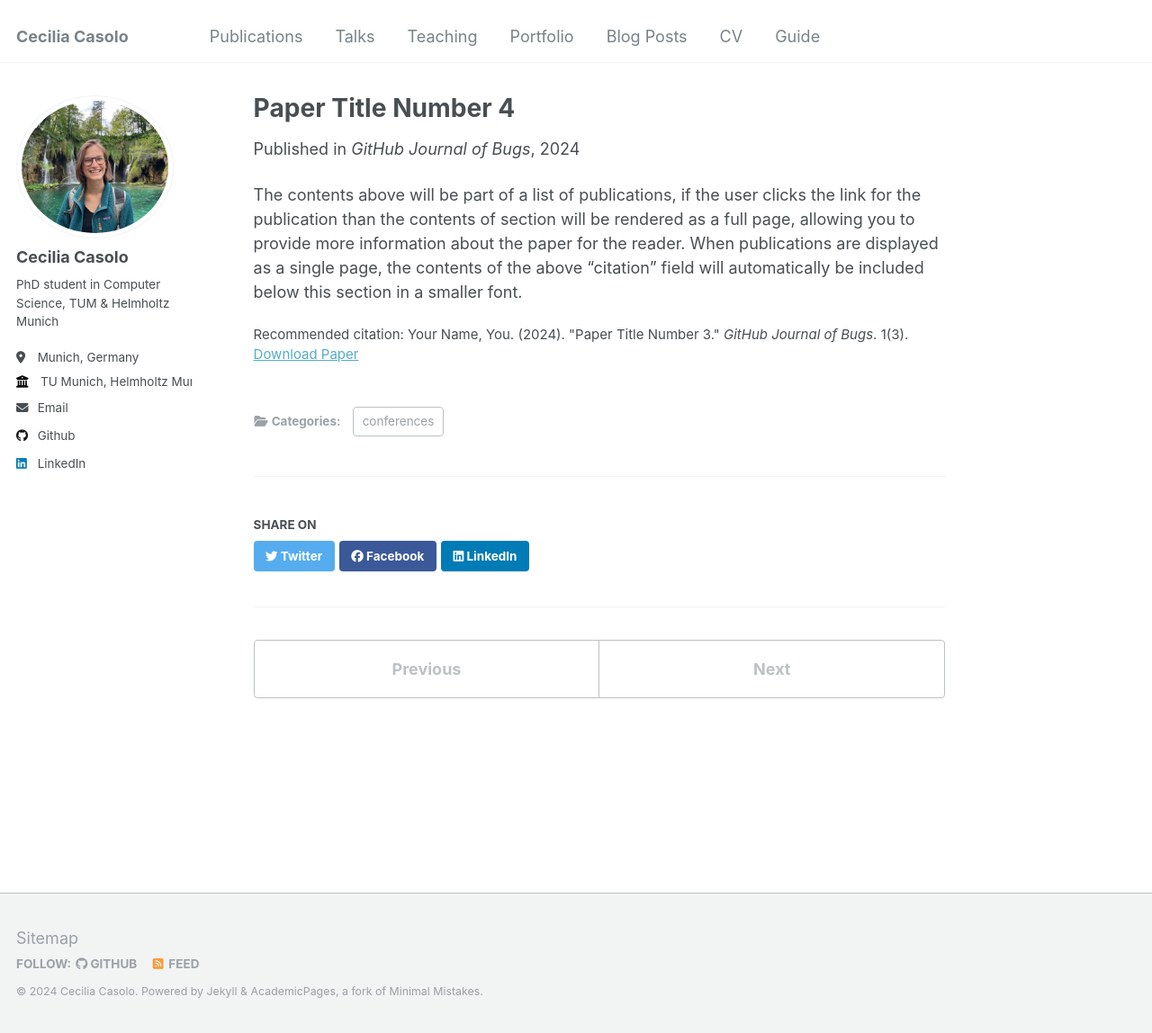
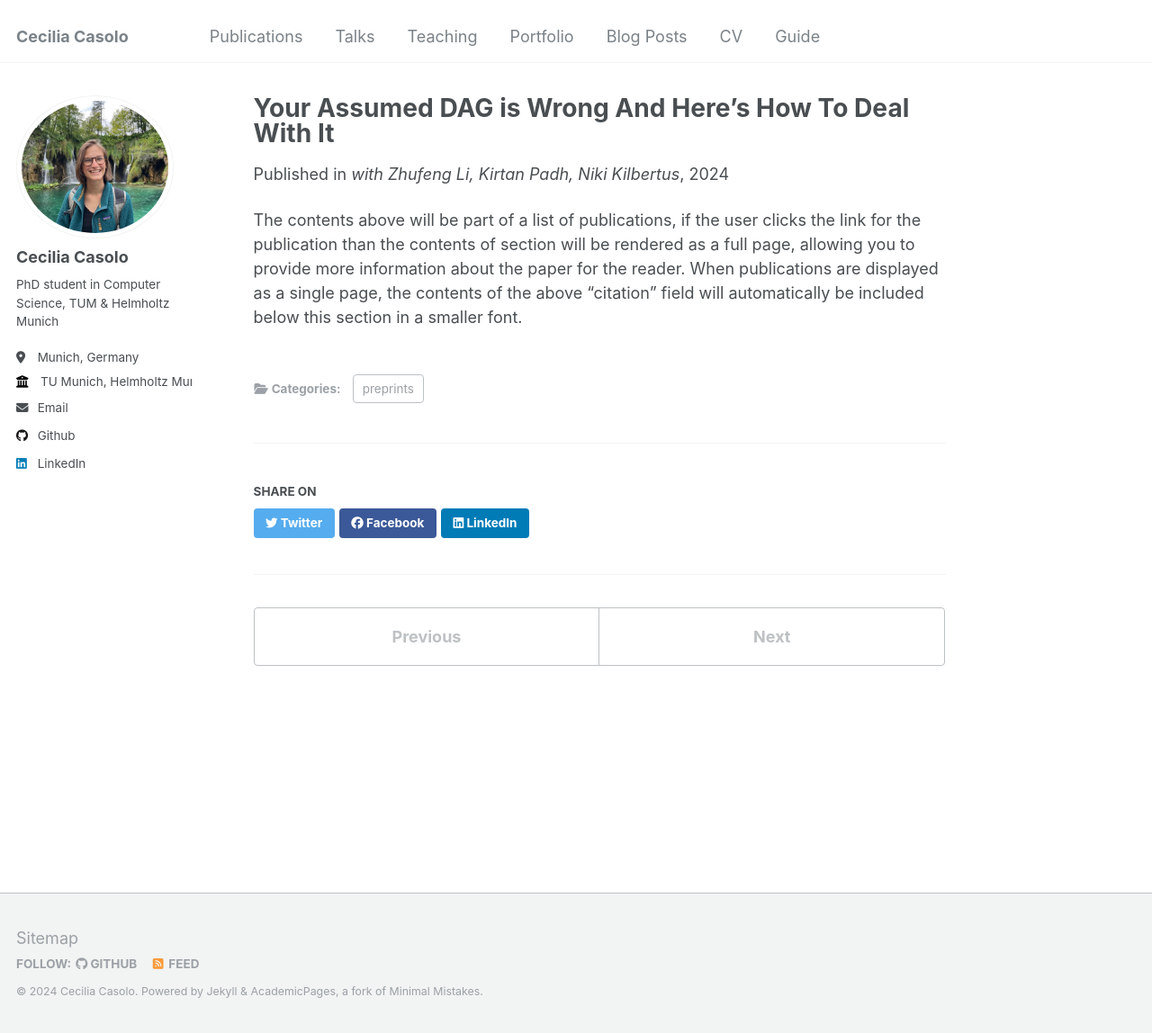
Before and after one commit to ceciliacasolo/ceciliacasolo.github.io, a Jekyll site: the page built from _publications/2024-02-17-paper-title-number-4.md, in a window 1280 px wide and 1148 px high. Shown: the whole window at 90% size. Built offline with Jekyll 4.4.1, drawn with Linux system fonts in a browser that asks for light colours.

Commit message:
Update 2024-02-17-paper-title-number-4.md

```diff
--- a/_publications/2024-02-17-paper-title-number-4.md
+++ b/_publications/2024-02-17-paper-title-number-4.md
@@ -1,13 +1,9 @@
 ---
-title: "Paper Title Number 4"
+title: "Your Assumed DAG is Wrong And Here's How To Deal With It"
 collection: publications
-category: conferences
-permalink: /publication/2024-02-17-paper-title-number-4
-excerpt: 'This paper is about fixing template issue #693.'
-date: 2024-02-17
-venue: 'GitHub Journal of Bugs'
-paperurl: 'http://academicpages.github.io/files/paper3.pdf'
-citation: 'Your Name, You. (2024). &quot;Paper Title Number 3.&quot; <i>GitHub Journal of Bugs</i>. 1(3).'
+category: preprints
+date: 2024-01-01
+venue: 'with Zhufeng Li, Kirtan Padh, Niki Kilbertus'
 ---
 
 The contents above will be part of a list of publications, if the user clicks the link for the publication than the contents of section will be rendered as a full page, allowing you to provide more information about the paper for the reader. When publications are displayed as a single page, the contents of the above "citation" field will automatically be included below this section in a smaller font.
```
